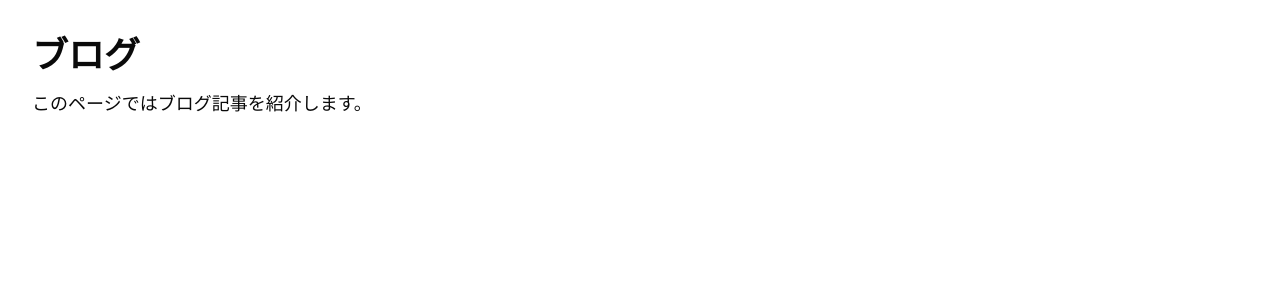
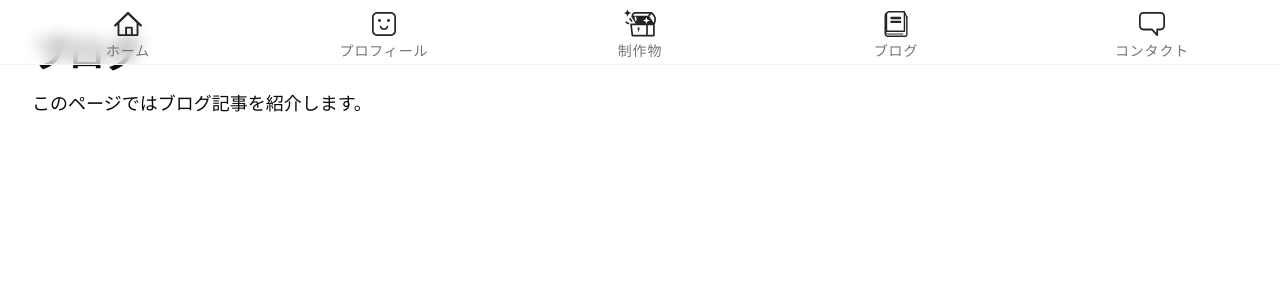
Before and after one commit to makim0939/portfolio, a Next.js app: page /blog in a window 1280 px wide. Shown: the top 300 px of the page. Built offline with nearby package versions, Linux system fonts and the light colour scheme.

Commit message:
feat: グローバルナビゲーションを配置

```diff
--- a/src/app/layout.tsx
+++ b/src/app/layout.tsx
@@ -1,6 +1,7 @@
 import type { Metadata } from "next";
 import { Noto_Sans_JP } from "next/font/google";
 import "./globals.css";
+import GlobalNav from "@/components/ui/GlobalNav";
 
 const notoSansJP = Noto_Sans_JP({ subsets: ["latin"] });
 
@@ -16,7 +17,10 @@ export default function RootLayout({
 }>) {
 	return (
 		<html lang="ja">
-			<body className={notoSansJP.className}>{children}</body>
+			<body className={notoSansJP.className}>
+				{children}
+				<GlobalNav />
+			</body>
 		</html>
 	);
 }
```
